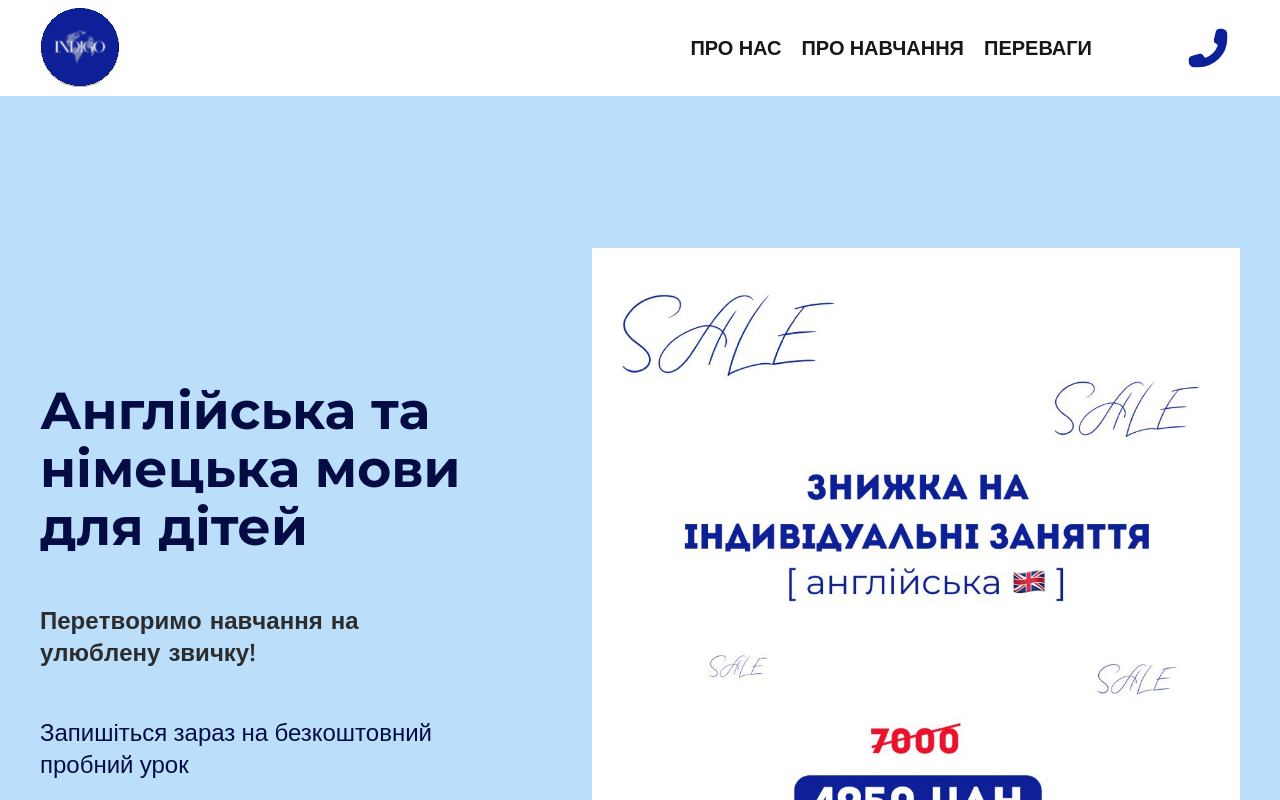
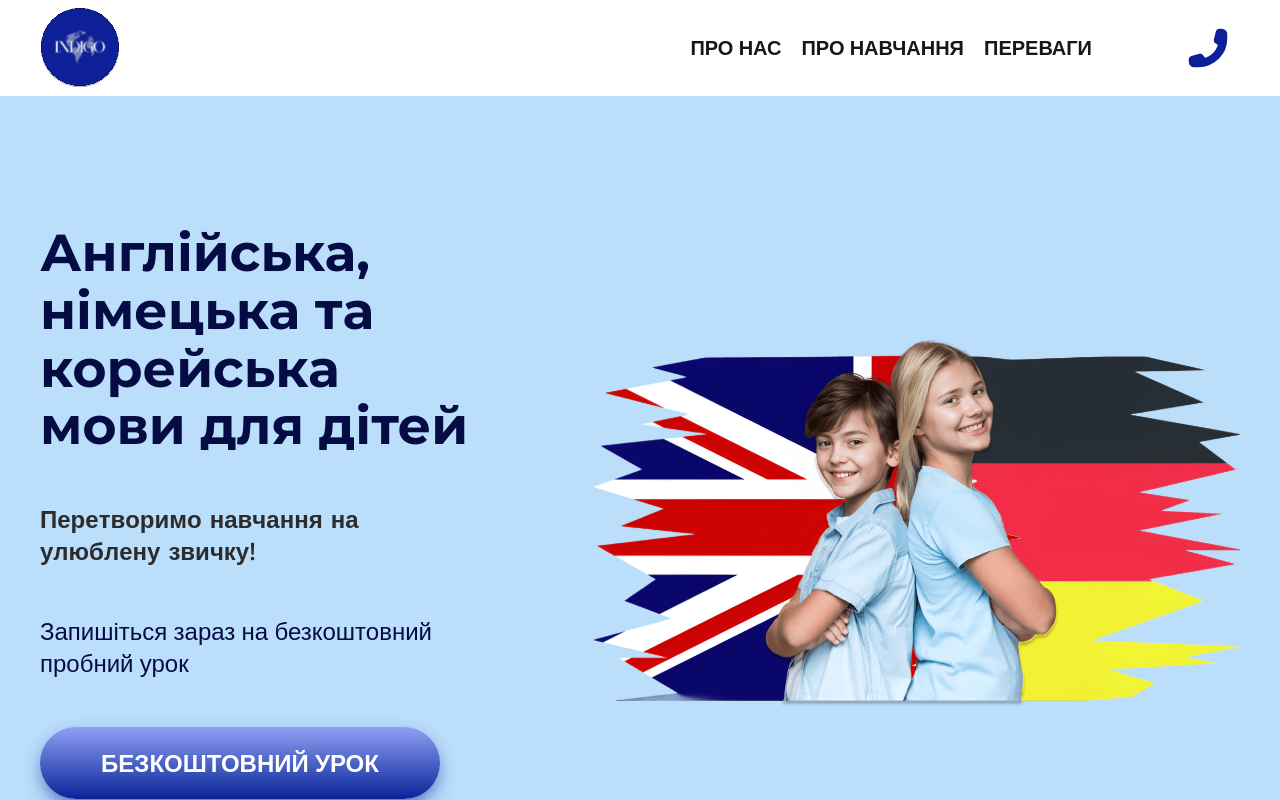
Before and after one commit to IraMira333/indigo-school, a Next.js app: page / in a window 1280 px wide. Shown: the top 800 px of the page. Built offline with nearby package versions, Linux system fonts and the light colour scheme.

Commit message:
Update Hero.tsx

```diff
--- a/src/components/hero/Hero.tsx
+++ b/src/components/hero/Hero.tsx
@@ -11,7 +11,7 @@ export const Hero = () => {
             <div className="pc:px-10 relative mx-auto flex max-w-[1440px] flex-wrap items-center justify-between px-4">
                 <div className="">
                     <h1 className="font-montserrat pc:text-[52px] pc:max-w-[430px] pc:mb-12 mb-6 max-w-[350px] text-4xl font-bold">
-                        Англійська та німецька мови для дітей
+                        Англійська, німецька та корейська мови для дітей
                     </h1>
                     <AnimatedText text="Перетворимо навчання на улюблену звичку!" />
                     <p className="pc:max-w-[430px] pc:text-2xl pc:mb-12 mb-4 max-w-[400px]">
@@ -21,7 +21,7 @@ export const Hero = () => {
                 </div>
                 <div className="pc:max-w-[54%] mt-6 mr-0 ml-auto max-w-[500px]">
                     <Image
-                        src="/discount.jpg"
+                        src="/hero.png"
                         alt="Indigo School"
                         width={1000}
                         height={500}
```
